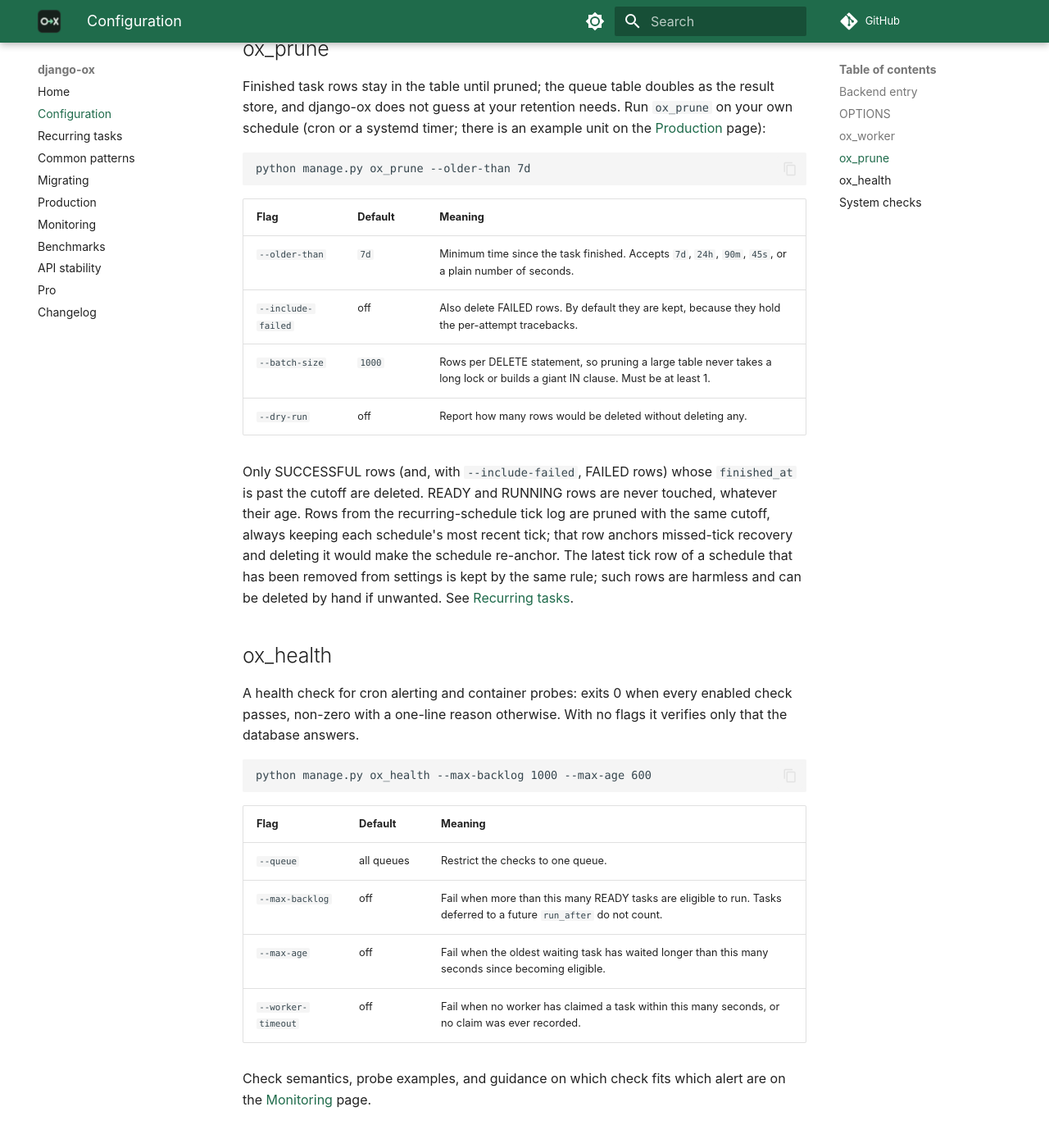
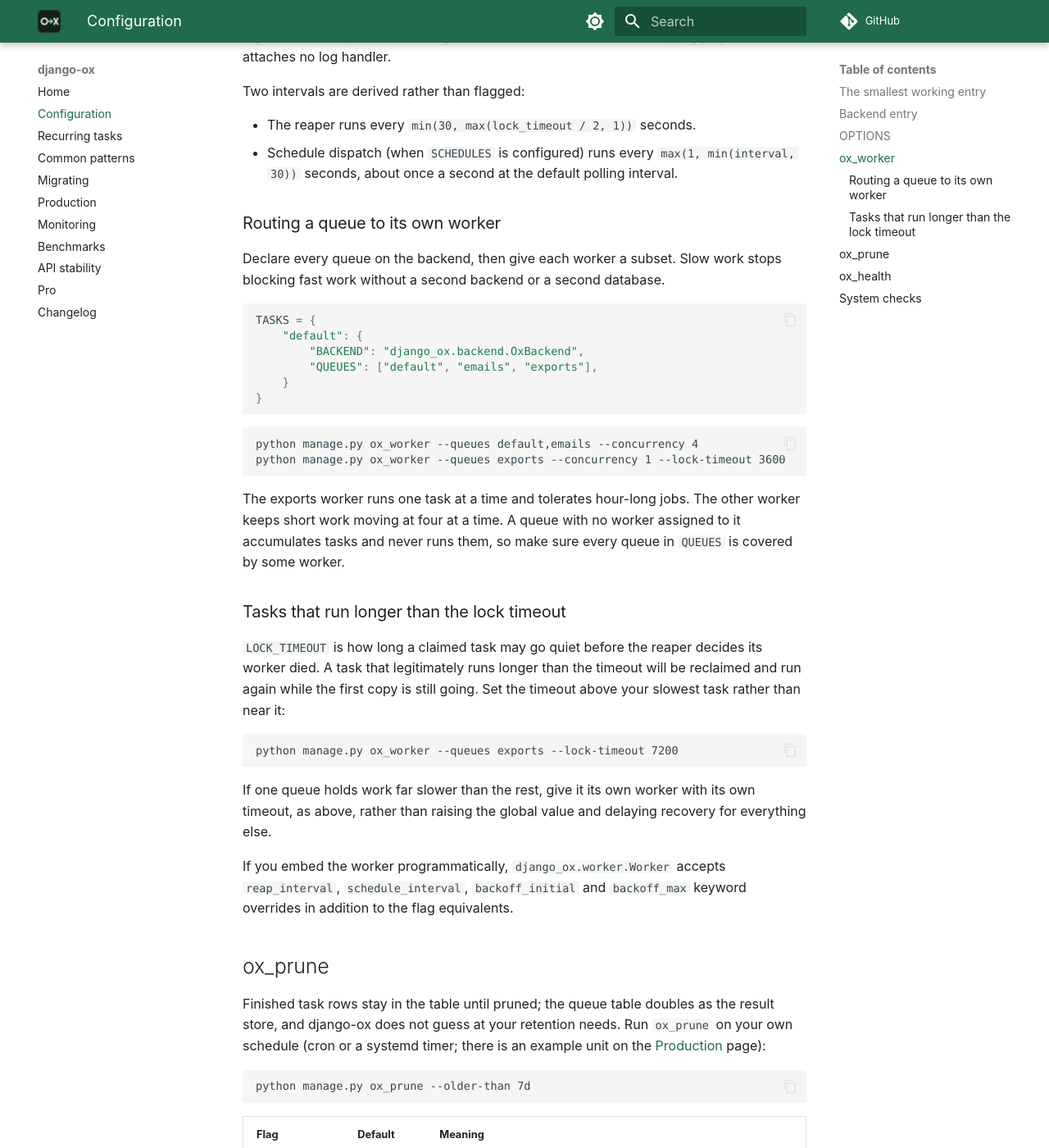
Before and after one commit to oxpull/django-ox, an MkDocs documentation site: the page built from docs/configuration.md, in a window 1280 px wide and 1400 px high, scrolled down 2290 px. Shown: the whole window at 82% size. Built offline with MkDocs 1.6.1 and Material for MkDocs 9.7.7, drawn with Linux system fonts in a browser that asks for light colours; comment, search, counter and statistics services are not loaded; some of the changed text lies outside the part shown.

Commit message:
Add worked examples for queue routing, schedules, and containers

````diff
--- a/docs/configuration.md
+++ b/docs/configuration.md
@@ -18,6 +18,21 @@ TASKS = {
     }
 }
 ```
+
+## The smallest working entry
+
+Every option has a default. This is enough to run tasks:
+
+```python
+TASKS = {
+    "default": {
+        "BACKEND": "django_ox.backend.OxBackend",
+    }
+}
+```
+
+That gives you the `default` queue, three attempts, and a five second first
+retry. Add options when you have a reason to.
 
 ## Backend entry
 
@@ -66,6 +81,45 @@ Two intervals are derived rather than flagged:
 - Schedule dispatch (when `SCHEDULES` is configured) runs every
   `max(1, min(interval, 30))` seconds, about once a second at the default
   polling interval.
+
+### Routing a queue to its own worker
+
+Declare every queue on the backend, then give each worker a subset. Slow work
+stops blocking fast work without a second backend or a second database.
+
+```python
+TASKS = {
+    "default": {
+        "BACKEND": "django_ox.backend.OxBackend",
+        "QUEUES": ["default", "emails", "exports"],
+    }
+}
+```
+
+```
+python manage.py ox_worker --queues default,emails --concurrency 4
+python manage.py ox_worker --queues exports --concurrency 1 --lock-timeout 3600
+```
+
+The exports worker runs one task at a time and tolerates hour-long jobs. The
+other worker keeps short work moving at four at a time. A queue with no worker
+assigned to it accumulates tasks and never runs them, so make sure every queue
+in `QUEUES` is covered by some worker.
+
+### Tasks that run longer than the lock timeout
+
+`LOCK_TIMEOUT` is how long a claimed task may go quiet before the reaper decides
+its worker died. A task that legitimately runs longer than the timeout will be
+reclaimed and run again while the first copy is still going. Set the timeout
+above your slowest task rather than near it:
+
+```
+python manage.py ox_worker --queues exports --lock-timeout 7200
+```
+
+If one queue holds work far slower than the rest, give it its own worker with
+its own timeout, as above, rather than raising the global value and delaying
+recovery for everything else.
 
 If you embed the worker programmatically, `django_ox.worker.Worker`
 accepts `reap_interval`, `schedule_interval`, `backoff_initial` and
````
Also changed, not shown: docs/production.md (+37 -0 lines), docs/recurring-tasks.md (+63 -0 lines).
